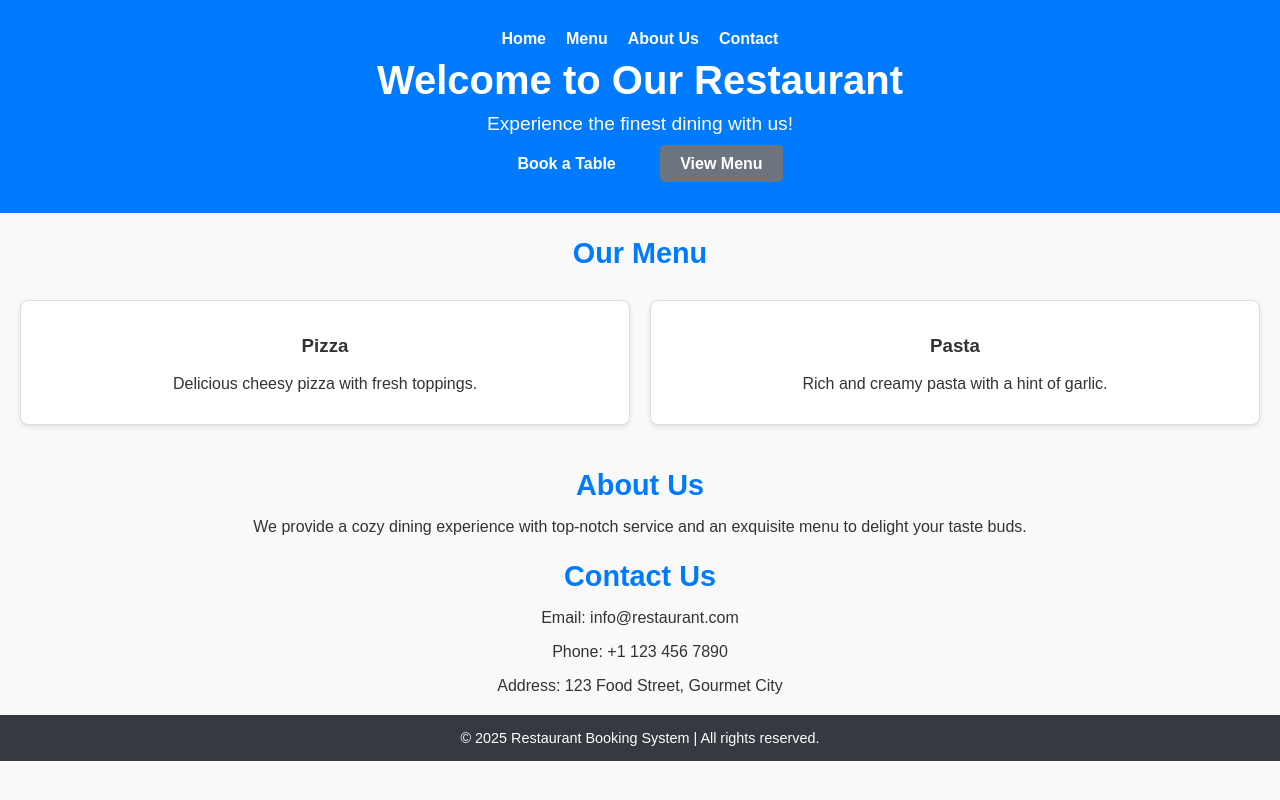
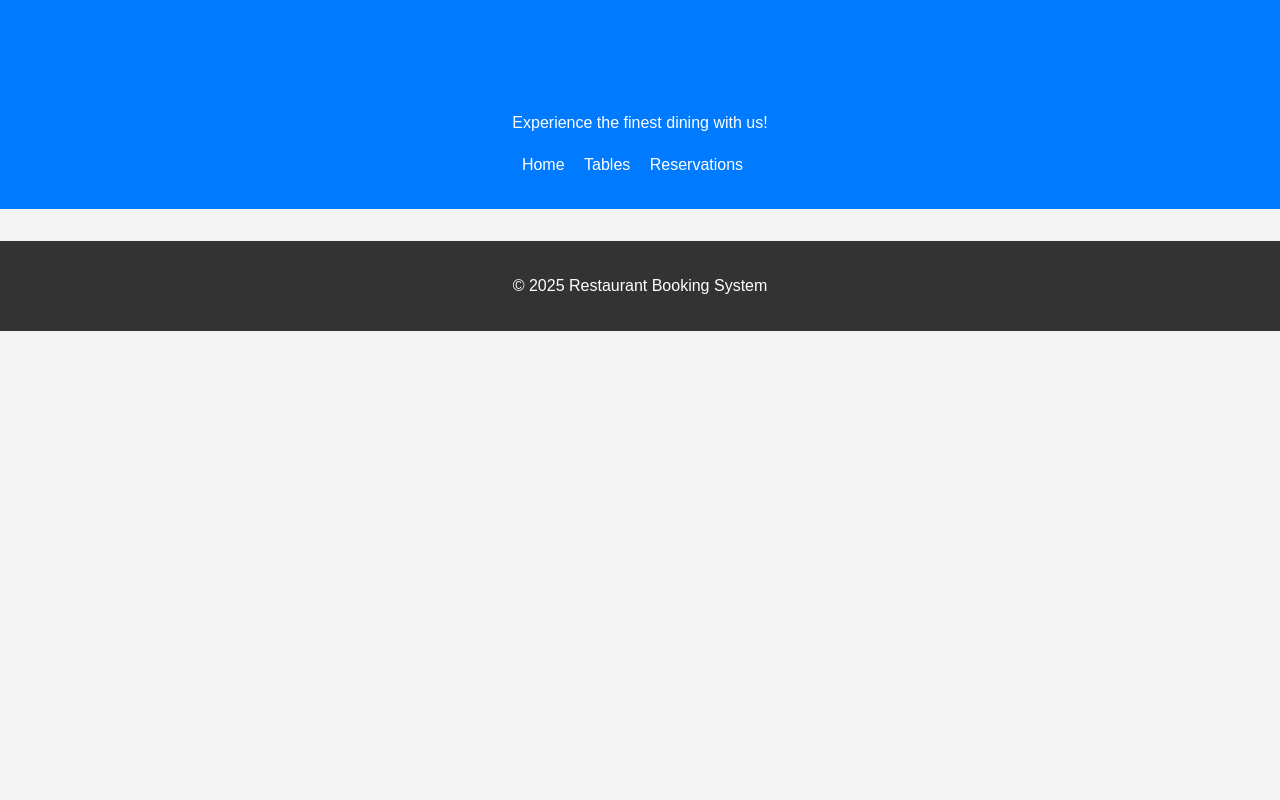
Before and after one commit to Ebby88sharma/restraunt-booking-system-PP4, a Django app: page / in a window 1280 px wide. Run offline with Django 5.2, Linux system fonts and the light colour scheme.

Commit message:
design changes for booking

```diff
--- a/restaurant_booking/static/css/styles.css
+++ b/restaurant_booking/static/css/styles.css
@@ -1,126 +1,47 @@
-/* General Styles */
 body {
     font-family: Arial, sans-serif;
+    line-height: 1.6;
     margin: 0;
     padding: 0;
-    background-color: #f9f9f9;
     color: #333;
+    background-color: #f4f4f4;
 }
 
 header {
-    background-color: #007bff;
-    color: white;
+    background: #007BFF;
+    color: #fff;
+    padding: 1rem 0;
     text-align: center;
-    padding: 20px;
-}
-
-header h1 {
-    margin: 0;
-    font-size: 2.5rem;
-}
-
-header p {
-    font-size: 1.2rem;
-    margin: 10px 0;
 }
 
 header nav ul {
     list-style: none;
     padding: 0;
-    display: flex;
-    justify-content: center;
-    gap: 20px;
-    margin: 10px 0;
 }
 
 header nav ul li {
     display: inline;
+    margin-right: 15px;
 }
 
 header nav ul li a {
+    color: #fff;
     text-decoration: none;
-    color: white;
-    font-weight: bold;
-}
-
-header nav ul li a:hover {
-    text-decoration: underline;
-}
-
-.main-content {
-    padding: 20px;
-}
-
-section {
-    margin: 20px 0;
-    text-align: center;
-}
-
-section h2 {
-    font-size: 1.8rem;
-    color: #007bff;
-    margin-bottom: 10px;
-}
-
-.cta-buttons {
-    margin: 20px 0;
-}
-
-.cta-buttons .btn {
-    padding: 10px 20px;
-    margin: 0 10px;
-    color: white;
-    background-color: #007bff;
-    border: none;
-    border-radius: 5px;
-    text-decoration: none;
-    font-weight: bold;
-}
-
-.cta-buttons .btn.secondary {
-    background-color: #6c757d;
-}
-
-.cta-buttons .btn:hover {
-    opacity: 0.9;
-}
-
-.menu-items,
-.testimonials,
-.chefs {
-    display: grid;
-    grid-template-columns: repeat(auto-fit, minmax(250px, 1fr));
-    gap: 20px;
-    padding: 20px;
-}
-
-.menu-item,
-.chef,
-.testimonial {
-    background: white;
-    border: 1px solid #ddd;
-    border-radius: 8px;
-    box-shadow: 0 2px 5px rgba(0, 0, 0, 0.1);
-    padding: 15px;
-    text-align: center;
-}
-
-.menu-item img,
-.chef img {
-    max-width: 100%;
-    border-radius: 8px;
-    margin-bottom: 10px;
 }
 
 footer {
     text-align: center;
-    background-color: #343a40;
-    color: white;
-    padding: 15px 0;
-    margin-top: 20px;
+    padding: 1rem 0;
+    background: #333;
+    color: #fff;
+    margin-top: 2rem;
 }
 
-footer p {
-    margin: 0;
-    font-size: 0.9rem;
+main {
+    padding: 2rem;
 }
+
+h1,
+h2 {
+    color: #007BFF;
+}
--- a/restaurant_booking/templates/home.html
+++ b/restaurant_booking/templates/home.html
@@ -10,60 +10,20 @@
 </head>
 
 <body>
-    <header class="hero">
+    <header>
+        <h1>Welcome to Our Restaurant</h1>
+        <p>Experience the finest dining with us!</p>
         <nav>
             <ul>
-                <li><a href="#">Home</a></li>
-                <li><a href="#menu">Menu</a></li>
-                <li><a href="#about">About Us</a></li>
-                <li><a href="#contact">Contact</a></li>
+                <li><a href="/">Home</a></li>
+                <li><a href="/tables/">Tables</a></li>
+                <li><a href="/reservations/">Reservations</a></li>
             </ul>
         </nav>
-        <div class="hero-content">
-            <h1>Welcome to Our Restaurant</h1>
-            <p>Experience the finest dining with us!</p>
-            <div class="cta-buttons">
-                <a href="/reservations" class="btn">Book a Table</a>
-                <a href="/menu" class="btn secondary">View Menu</a>
-            </div>
-        </div>
     </header>
 
-    <main>
-        <!-- Menu Section -->
-        <section id="menu" class="menu">
-            <h2>Our Menu</h2>
-            <div class="menu-items">
-                <div class="menu-item">
-                    <h3>Pizza</h3>
-                    <p>Delicious cheesy pizza with fresh toppings.</p>
-                </div>
-                <div class="menu-item">
-                    <h3>Pasta</h3>
-                    <p>Rich and creamy pasta with a hint of garlic.</p>
-                </div>
-                <!-- Add more items as needed -->
-            </div>
-        </section>
-
-        <!-- About Us Section -->
-        <section id="about" class="about">
-            <h2>About Us</h2>
-            <p>We provide a cozy dining experience with top-notch service and an exquisite menu to delight your taste
-                buds.</p>
-        </section>
-
-        <!-- Contact Section -->
-        <section id="contact" class="contact">
-            <h2>Contact Us</h2>
-            <p>Email: info@restaurant.com</p>
-            <p>Phone: +1 123 456 7890</p>
-            <p>Address: 123 Food Street, Gourmet City</p>
-        </section>
-    </main>
-
     <footer>
-        <p>&copy; 2025 Restaurant Booking System | All rights reserved.</p>
+        <p>&copy; 2025 Restaurant Booking System</p>
     </footer>
 </body>
 
```
Also changed, not shown: restaurant_booking/templates/reservation.html (+14 -10 lines), restaurant_booking/templates/tables.html (+15 -12 lines).
